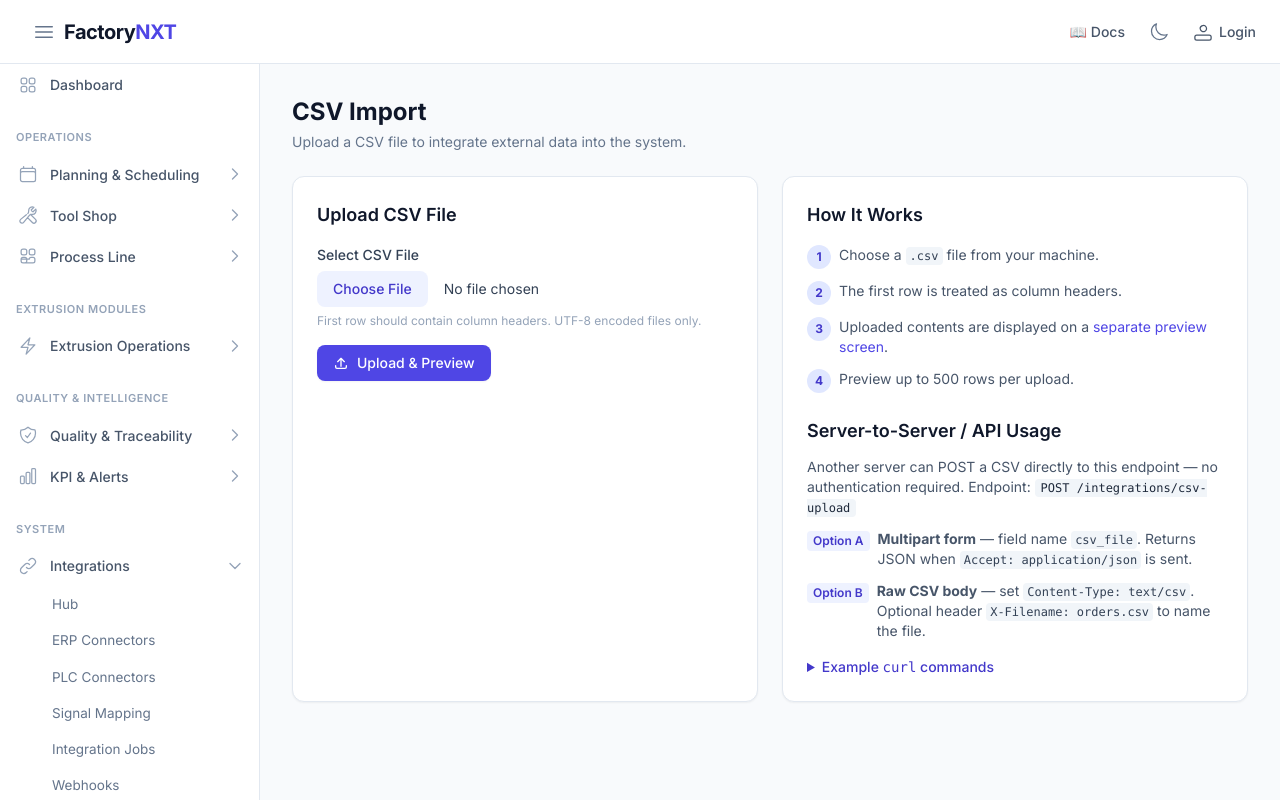
After one commit to pskbmohan/FactoryNXT_PY_v2_Extrusion, a Flask app: page /integrations/csv-upload in a window 1280 px wide. The commit adds this page. Run offline with Flask 3, Linux system fonts and the light colour scheme; some libraries are stand-ins or nearby versions.

Commit message:
added csv upload feature

```diff
--- a/app/routes/integrations.py
+++ b/app/routes/integrations.py
@@ -1,4 +1,6 @@
-from flask import Blueprint, render_template, request, redirect, url_for, flash, jsonify
+import csv
+import io
+from flask import Blueprint, render_template, request, redirect, url_for, flash, jsonify, session
 from .. import db
 from ..models import Integration, ErpSyncLog, Webhook, ApiKey, IntegrationJob
 from datetime import datetime, timedelta
@@ -313,3 +315,142 @@ def erp_reprocess():
         "success" if failed == 0 else "warning",
     )
     return redirect(url_for("integrations.erp_sync"))
+
+
+# ── CSV upload & preview ────────────────────────────────────────────────────
+@bp.route("/csv-upload", methods=["GET"])
+def csv_upload():
+    """Display the CSV upload form."""
+    return render_template("integrations/csv_upload.html")
+
+
+def _wants_json():
+    """Return True when the caller is a server / API client (not a browser form)."""
+    best = request.accept_mimetypes.best_match(["application/json", "text/html"])
+    return (
+        best == "application/json"
+        or request.content_type == "text/csv"
+        or request.content_type == "application/json"
+        or request.headers.get("X-Requested-With") == "XMLHttpRequest"
+    )
+
+
+@bp.route("/csv-upload", methods=["POST"])
+def csv_upload_submit():
+    """Accept a CSV POST from another server (no authentication).
+
+    Accepted request shapes:
+      1. ``multipart/form-data`` with a ``csv_file`` field (file upload).
+      2. Raw body with ``Content-Type: text/csv`` (server-to-server push).
+
+    Returns JSON for API clients or redirects to the preview screen for browsers.
+    """
+    raw_bytes = b""
+    filename = "upload.csv"
+
+    if request.content_type and "multipart/form-data" in request.content_type:
+        # Shape 1: multipart form upload
+        uploaded = request.files.get("csv_file")
+        if not uploaded or not uploaded.filename:
+            err = {"error": "no_file", "message": "No csv_file field found in the multipart upload."}
+            if _wants_json():
+                return jsonify(err), 400
+            flash(err["message"], "warning")
+            return redirect(url_for("integrations.csv_upload"))
+        filename = uploaded.filename or "upload.csv"
+        raw_bytes = uploaded.stream.read()
+    else:
+        # Shape 2: raw CSV body (another server POSTing text/csv)
+        raw_bytes = request.get_data()
+        filename = (
+            request.headers.get("X-Filename")
+            or request.args.get("filename")
+            or "upload.csv"
+        )
+
+    if not raw_bytes:
+        err = {"error": "empty_body", "message": "The request body was empty."}
+        if _wants_json():
+            return jsonify(err), 400
+        flash("The uploaded file is empty.", "warning")
+        return redirect(url_for("integrations.csv_upload"))
+
+    try:
+        text = raw_bytes.decode("utf-8-sig")
+        reader = csv.reader(io.StringIO(text))
+
+        try:
+            headers = next(reader)
+        except StopIteration:
+            err = {"error": "empty_file", "message": "The CSV file is empty."}
+            if _wants_json():
+                return jsonify(err), 400
+            flash("The uploaded CSV file is empty.", "warning")
+            return redirect(url_for("integrations.csv_upload"))
+
+        rows = list(reader)
+        # Drop completely blank rows
+        rows = [r for r in rows if any(cell.strip() for cell in r)]
+
+        if not rows:
+            err = {"error": "no_data", "message": "CSV has headers but no data rows."}
+            if _wants_json():
+                return jsonify(err), 400
+            flash("The CSV file has headers but no data rows.", "warning")
+            return redirect(url_for("integrations.csv_upload"))
+
+        headers = [h.strip() for h in headers]
+
+        csv_data = {
+            "filename": filename,
+            "headers": headers,
+            "row_count": len(rows),
+            "rows": rows[:500],
+            "truncated": len(rows) > 500,
+            "uploaded_at": datetime.utcnow().strftime("%Y-%m-%d %H:%M:%S UTC"),
+        }
+        session["csv_data"] = csv_data
+
+    except UnicodeDecodeError:
+        err = {"error": "bad_encoding", "message": "Could not decode file; ensure UTF-8."}
+        if _wants_json():
+            return jsonify(err), 400
+        flash("Could not decode file. Please ensure it is a UTF-8 encoded CSV.", "warning")
+        return redirect(url_for("integrations.csv_upload"))
+    except csv.Error as e:
+        err = {"error": "csv_parse_error", "message": f"CSV parsing error: {e}"}
+        if _wants_json():
+            return jsonify(err), 400
+        flash(f"CSV parsing error: {e}", "warning")
+        return redirect(url_for("integrations.csv_upload"))
+
+    if _wants_json():
+        return jsonify({
+            "status": "ok",
+            "filename": csv_data["filename"],
+            "row_count": csv_data["row_count"],
+            "columns": len(csv_data["headers"]),
+            "headers": csv_data["headers"],
+            "truncated": csv_data["truncated"],
+            "preview_url": url_for("integrations.csv_preview", _external=False),
+        }), 200
+
+    return redirect(url_for("integrations.csv_preview"))
+
+
+@bp.route("/csv-preview", methods=["GET"])
+def csv_preview():
+    """Display the contents of the most recently uploaded CSV file."""
+    csv_data = session.get("csv_data")
+    if not csv_data:
+        flash("No CSV data available. Please upload a file first.", "info")
+        return redirect(url_for("integrations.csv_upload"))
+    return render_template("integrations/csv_preview.html", csv_data=csv_data)
+
+
+@bp.route("/csv-clear", methods=["POST"])
+def csv_clear():
+    """Clear the stored CSV data from session."""
+    session.pop("csv_data", None)
+    flash("CSV data cleared.", "info")
+    return redirect(url_for("integrations.csv_upload"))
--- /dev/null
+++ b/app/templates/integrations/csv_upload.html
@@ -0,0 +1,95 @@
+{% extends "layout.html" %}
+{% block title %}CSV Import{% endblock %}
+
+{% block content %}
+<!-- Header -->
+<div class="mb-6">
+  <h1 class="text-2xl font-bold text-slate-900">CSV Import</h1>
+  <p class="text-sm text-slate-500 mt-1">Upload a CSV file to integrate external data into the system.</p>
+</div>
+
+<div class="grid grid-cols-1 lg:grid-cols-2 gap-6">
+  <!-- Upload Form -->
+  <div class="bg-white rounded-xl border border-slate-200 shadow-sm p-6">
+    <h3 class="text-lg font-semibold text-slate-900 mb-4">Upload CSV File</h3>
+    <form method="post" action="{{ url_for('integrations.csv_upload_submit') }}" enctype="multipart/form-data" class="space-y-4">
+      <div>
+        <label for="csv_file" class="block text-sm font-medium text-slate-700 mb-1.5">Select CSV File</label>
+        <input type="file" name="csv_file" id="csv_file" accept=".csv,text/csv" required
+               class="block w-full text-sm text-slate-700 file:mr-4 file:py-2 file:px-4 file:rounded-lg file:border-0 file:text-sm file:font-medium file:bg-primary-50 file:text-primary-700 hover:file:bg-primary-100 cursor-pointer" />
+        <p class="mt-1.5 text-xs text-slate-400">First row should contain column headers. UTF-8 encoded files only.</p>
+      </div>
+      <button type="submit"
+              class="inline-flex items-center px-4 py-2 bg-primary-600 hover:bg-primary-700 text-white text-sm font-medium rounded-lg shadow-sm transition-colors">
+        <svg class="w-4 h-4 mr-2" fill="none" viewBox="0 0 24 24" stroke="currentColor">
+          <path stroke-linecap="round" stroke-linejoin="round" stroke-width="2"
+                d="M4 16v2a2 2 0 002 2h12a2 2 0 002-2v-2M7 10l5-5m0 0l5 5m-5-5v12" />
+        </svg>
+        Upload &amp; Preview
+      </button>
+    </form>
+  </div>
+
+  <!-- Instructions / Info Card -->
+  <div class="bg-white rounded-xl border border-slate-200 shadow-sm p-6">
+    <h3 class="text-lg font-semibold text-slate-900 mb-4">How It Works</h3>
+    <ol class="space-y-3 text-sm text-slate-600">
+      <li class="flex items-start">
+        <span class="flex-shrink-0 flex items-center justify-center w-6 h-6 mr-2 rounded-full bg-primary-100 text-primary-700 text-xs font-bold">1</span>
+        <span>Choose a <code class="px-1 py-0.5 rounded bg-slate-100 text-slate-700 text-xs">.csv</code> file from your machine.</span>
+      </li>
+      <li class="flex items-start">
+        <span class="flex-shrink-0 flex items-center justify-center w-6 h-6 mr-2 rounded-full bg-primary-100 text-primary-700 text-xs font-bold">2</span>
+        <span>The first row is treated as column headers.</span>
+      </li>
+      <li class="flex items-start">
+        <span class="flex-shrink-0 flex items-center justify-center w-6 h-6 mr-2 rounded-full bg-primary-100 text-primary-700 text-xs font-bold">3</span>
+        <span>Uploaded contents are displayed on a <a href="{{ url_for('integrations.csv_preview') }}" class="text-primary-600 hover:underline">separate preview screen</a>.</span>
+      </li>
+      <li class="flex items-start">
+        <span class="flex-shrink-0 flex items-center justify-center w-6 h-6 mr-2 rounded-full bg-primary-100 text-primary-700 text-xs font-bold">4</span>
+        <span>Preview up to 500 rows per upload.</span>
+      </li>
+    </ol>
+
+    <h3 class="text-lg font-semibold text-slate-900 mt-6 mb-3">Server-to-Server / API Usage</h3>
+    <p class="text-sm text-slate-600 mb-3">
+      Another server can POST a CSV directly to this endpoint — no authentication required.
+      Endpoint: <code class="px-1.5 py-0.5 rounded bg-slate-100 text-slate-800 text-xs">POST {{ url_for('integrations.csv_upload_submit', _external=False) }}</code>
+    </p>
+    <ul class="space-y-3 text-sm text-slate-600">
+      <li class="flex items-start">
+        <span class="flex-shrink-0 text-xs font-semibold text-primary-700 bg-primary-50 rounded px-1.5 py-0.5 mr-2 mt-0.5">Option A</span>
+        <span>
+          <strong>Multipart form</strong> — field name <code class="px-1 py-0.5 rounded bg-slate-100 text-slate-700 text-xs">csv_file</code>.
+          Returns JSON when <code class="px-1 py-0.5 rounded bg-slate-100 text-slate-700 text-xs">Accept: application/json</code> is sent.
+        </span>
+      </li>
+      <li class="flex items-start">
+        <span class="flex-shrink-0 text-xs font-semibold text-primary-700 bg-primary-50 rounded px-1.5 py-0.5 mr-2 mt-0.5">Option B</span>
+        <span>
+          <strong>Raw CSV body</strong> — set <code class="px-1 py-0.5 rounded bg-slate-100 text-slate-700 text-xs">Content-Type: text/csv</code>.
+          Optional header <code class="px-1 py-0.5 rounded bg-slate-100 text-slate-700 text-xs">X-Filename: orders.csv</code> to name the file.
+        </span>
+      </li>
+    </ul>
+    <details class="mt-4">
+      <summary class="cursor-pointer text-sm font-medium text-primary-700 hover:text-primary-800">Example <code>curl</code> commands</summary>
+      <pre class="mt-2 bg-slate-900 text-slate-100 text-xs rounded-lg p-3 overflow-x-auto"><code># Multipart upload, JSON response
+curl -X POST {{ url_for('integrations.csv_upload_submit', _external=False) }} \
+  -H "Accept: application/json" \
+  -F "csv_file=@orders.csv"
+
+# Raw CSV body push from another server
+curl -X POST {{ url_for('integrations.csv_upload_submit', _external=False) }} \
+  -H "Content-Type: text/csv" \
+  -H "X-Filename: orders.csv" \
+  --data-binary @orders.csv</code></pre>
+      <p class="mt-2 text-xs text-slate-500">
+        Successful POST returns <code class="px-1 py-0.5 rounded bg-slate-100 text-slate-700">200</code> with
+        <code class="px-1 py-0.5 rounded bg-slate-100 text-slate-700">{status, filename, row_count, columns, headers, preview_url}</code>.
+      </p>
+    </details>
+  </div>
+</div>
+{% endblock %}
```
Also changed, not shown: app/routes/dies.py (+7 -1 lines), app/templates/dies/inspection.html (+16 -15 lines), app/templates/integrations/csv_preview.html (added, +89 -0 lines), app/templates/integrations/hub.html (+20 -0 lines).
